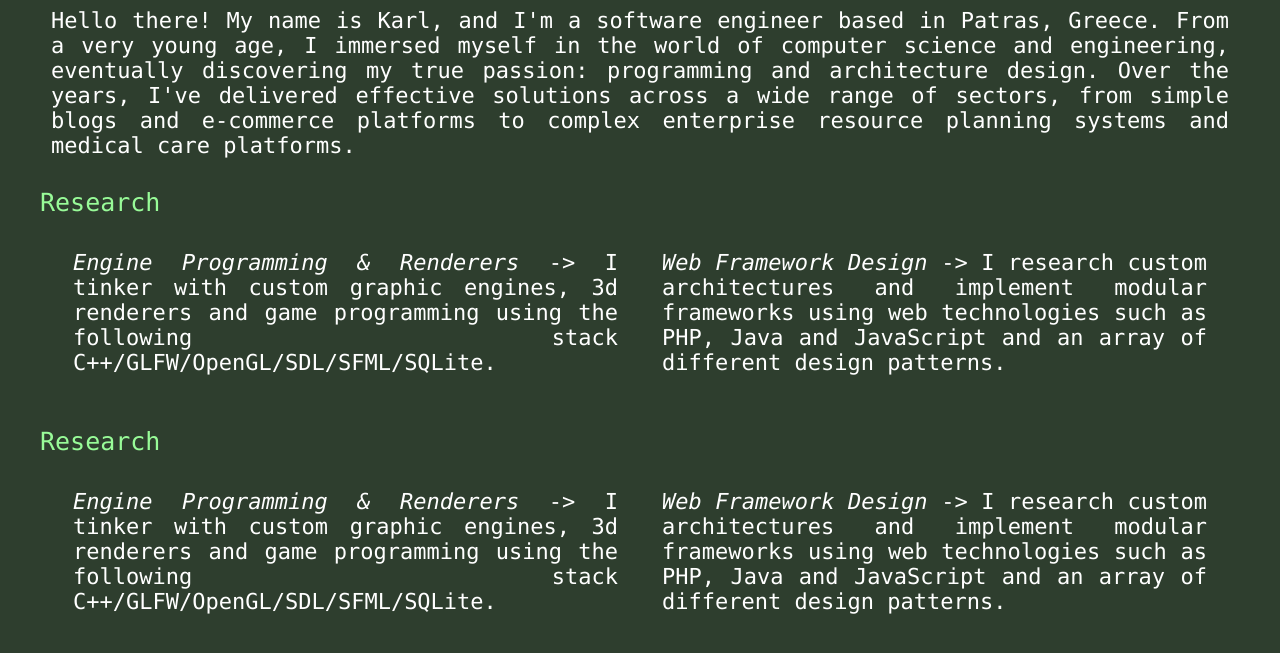
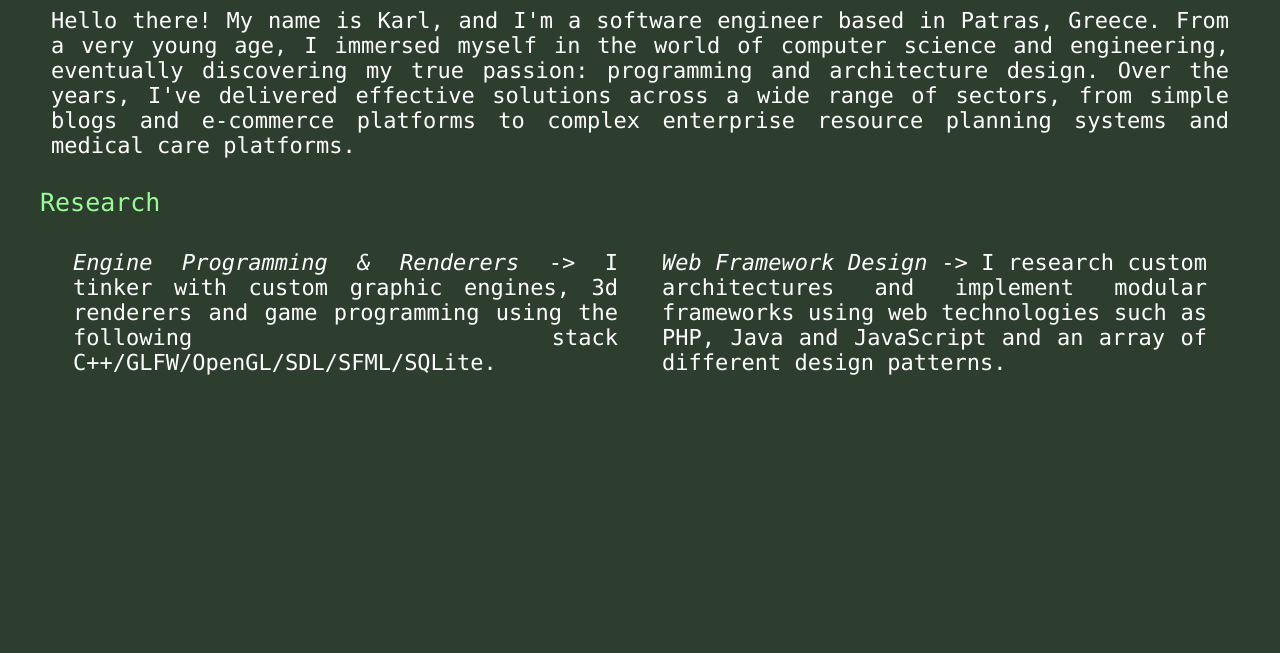
Before and after one commit to karlzafiris/karlzafiris.github.io, a plain HTML site: page index.html in a window 1280 px wide. Shown: the part 147-800 px from the top of the page. Drawn offline with Linux system fonts and the light colour scheme.

Commit message:
initial tr

```diff
--- a/index.html
+++ b/index.html
@@ -25,16 +25,6 @@
                 <i>Web Framework Design</i> -> I research custom architectures and implement modular frameworks using web technologies such as PHP, Java and JavaScript and an array of different design patterns.
             </div>
         </section>
-        <br>
-        <p class="subtitle">Research</p>
-        <section class="row">
-            <div class="col">
-                <i>Engine Programming & Renderers</i> -> I tinker with custom graphic engines, 3d renderers and game programming using the following stack C++/GLFW/OpenGL/SDL/SFML/SQLite.
-            </div>
-            <div class="col">
-                <i>Web Framework Design</i> -> I research custom architectures and implement modular frameworks using web technologies such as PHP, Java and JavaScript and an array of different design patterns.
-            </div>
-        </section>
     </div>
 </body>
 </html>
```
